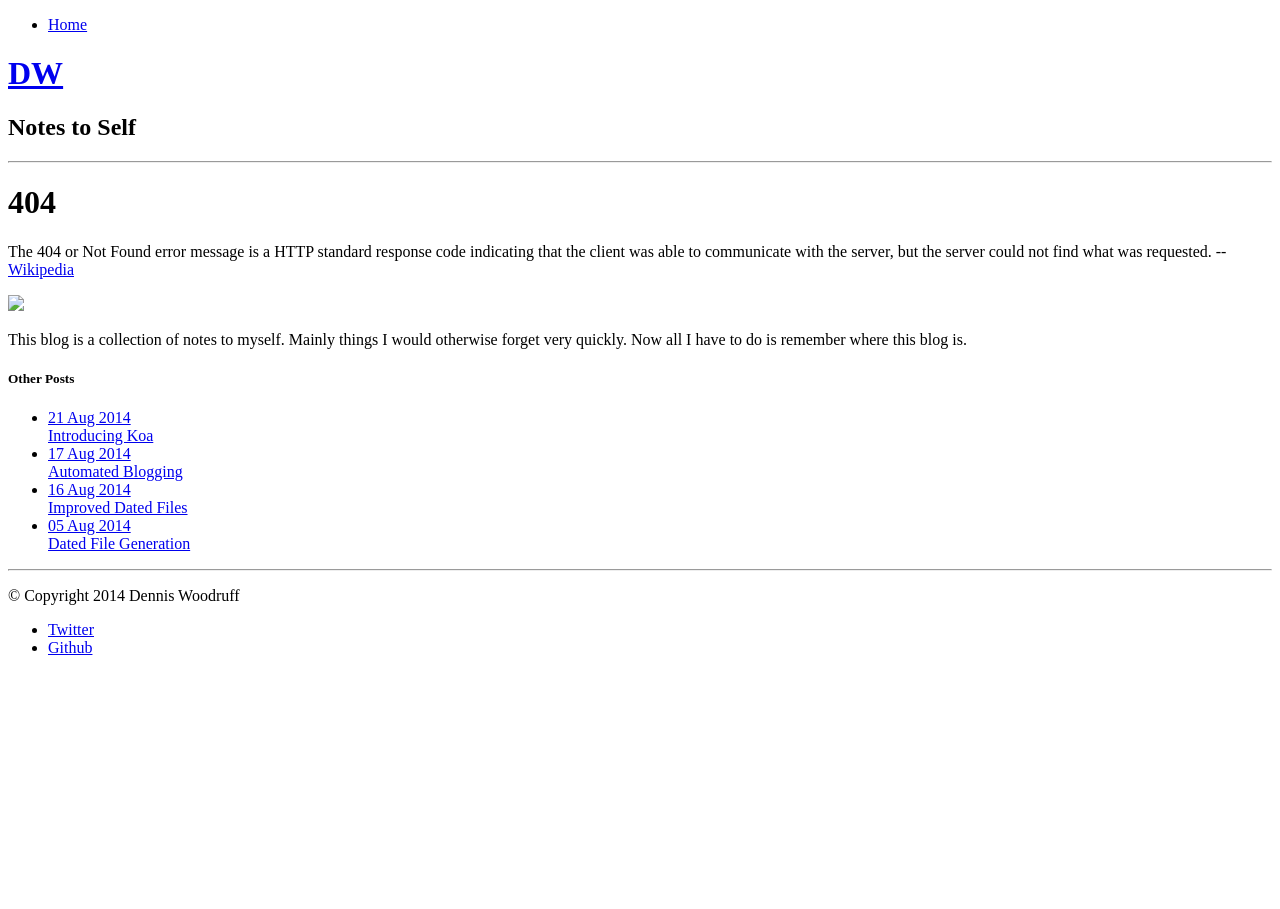
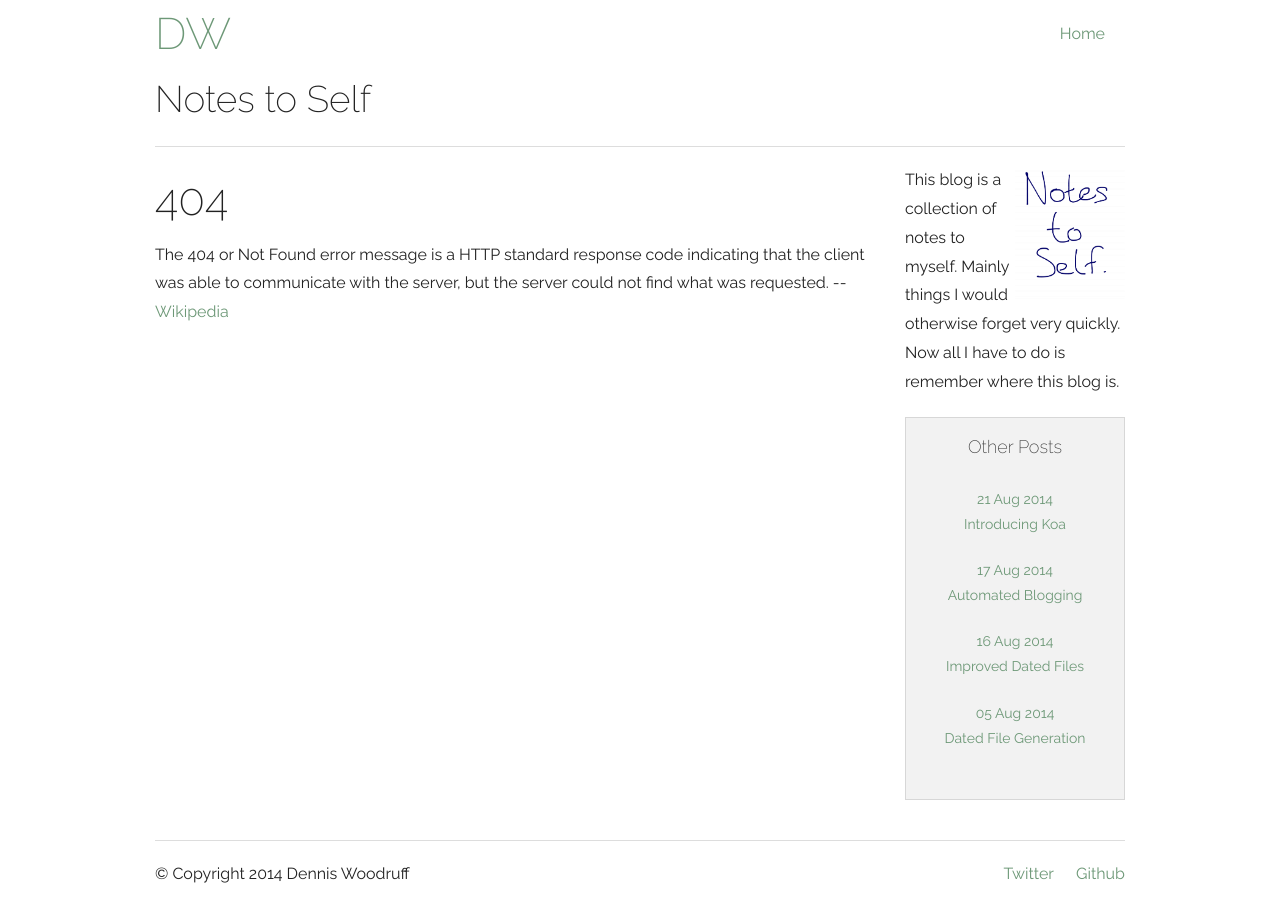
Before and after one commit to wsinned/wsinned.github.io, a Jekyll site: the page built from 404.html, in a window 1280 px wide. Built offline with Jekyll 4.4.1, drawn with Linux system fonts in a browser that asks for light colours; nearby versions of some CDN libraries.

Commit message:
Corrected relative uris in layout.

```diff
--- a/_layouts/default.html
+++ b/_layouts/default.html
@@ -16,8 +16,8 @@
     <!-- Fount Awesome -->
     <link href="//netdna.bootstrapcdn.com/font-awesome/4.0.3/css/font-awesome.css" rel="stylesheet">
 
-    <link rel="stylesheet" href="css/style.css" />
-    <link rel="stylesheet" href="css/syntax.css" />
+    <link rel="stylesheet" href="/css/style.css" />
+    <link rel="stylesheet" href="/css/syntax.css" />
 
     <!-- Ah, the favicon.
     ================================================== -->
@@ -64,7 +64,7 @@
     </div>
 
     <aside class="large-3 columns">
-      <img class="note right" src="images/notes.jpg" />
+      <img class="note right" src="/images/notes.jpg" />
       <p>{{site.description}}</p>
       {% include posts.html %}
     </aside>
```
